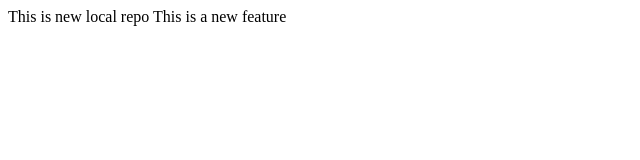
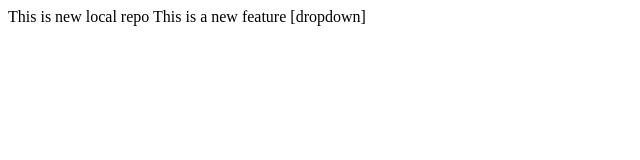
Before and after one commit to Priya041/localRepo, a plain HTML site: page index.html in a window 1280 px wide. Shown: the whole page, without its empty margins (0-640 px from the left). Drawn offline with Linux system fonts and the light colour scheme.

Commit message:
Added dropdown

```diff
--- a/index.html
+++ b/index.html
@@ -1,2 +1,2 @@
 <paragrah>This is new local repo</paragrah>
-<paragraph>This is a new feature</paragraph>
+<paragraph>This is a new feature [dropdown]</paragraph>
```
